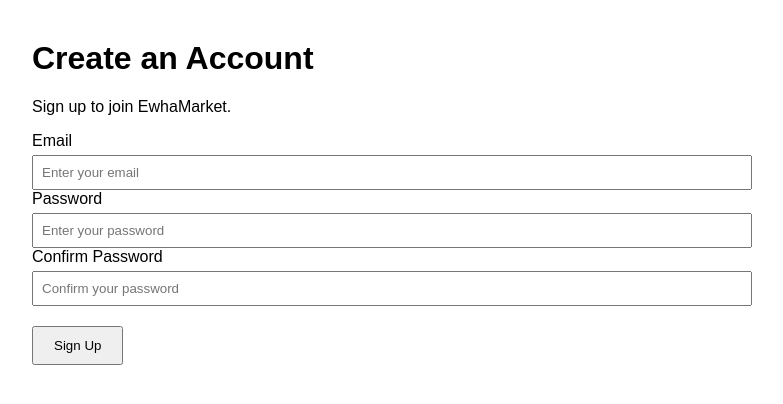
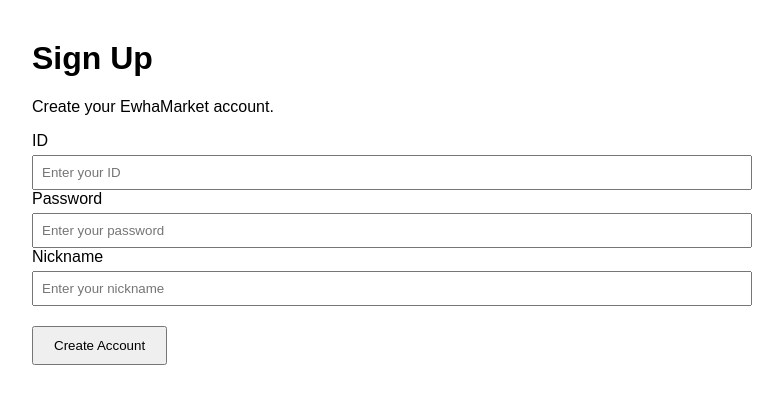
Before and after one commit to lunovia/2026_osp_project_-, a Flask app: template templates/signup.html in a window 1280 px wide. Shown: the part 58-462 px from the top of the page, without its empty margins (258-1041 px from the left). Run offline with Flask 3, Linux system fonts and the light colour scheme; the template is opened without the code that fills it, so the values that code supplies are empty.

Commit message:
Revise signup form labels and button text
Update signup form with ID and nickname

```diff
--- a/templates/signup.html
+++ b/templates/signup.html
@@ -4,16 +4,17 @@
 {% block title %}Sign Up - EwhaMarket{% endblock %}
 
 {% block content %}
-<h1>Create an Account</h1>
-<p>Sign up to join EwhaMarket.</p>
+<h1>Sign Up</h1>
+<p>Create your EwhaMarket account.</p>
 
 <form method="POST" action="{{ url_for('signup') }}">
-    <label for="email">Email</label>
+
+    <label for="user_id">ID</label>
     <input
-        type="email"
-        id="email"
-        name="email"
-        placeholder="Enter your email"
+        type="text"
+        id="user_id"
+        name="user_id"
+        placeholder="Enter your ID"
         required
     >
 
@@ -27,20 +28,24 @@
         required
     >
 
-    <label for="confirm_password">Confirm Password</label>
+    <label for="nickname">Nickname</label>
     <input
-        type="password"
-        id="confirm_password"
-        name="confirm_password"
-        placeholder="Confirm your password"
-        minlength="6"
+        type="text"
+        id="nickname"
+        name="nickname"
+        placeholder="Enter your nickname"
         required
     >
 
-    <button type="submit">Sign Up</button>
+    <button type="submit">Create Account</button>
 </form>
 
 {% if error %}
 <p style="color: red;">{{ error }}</p>
 {% endif %}
+
+{% if success %}
+<p style="color: green;">{{ success }}</p>
+{% endif %}
+
 {% endblock %}
```
